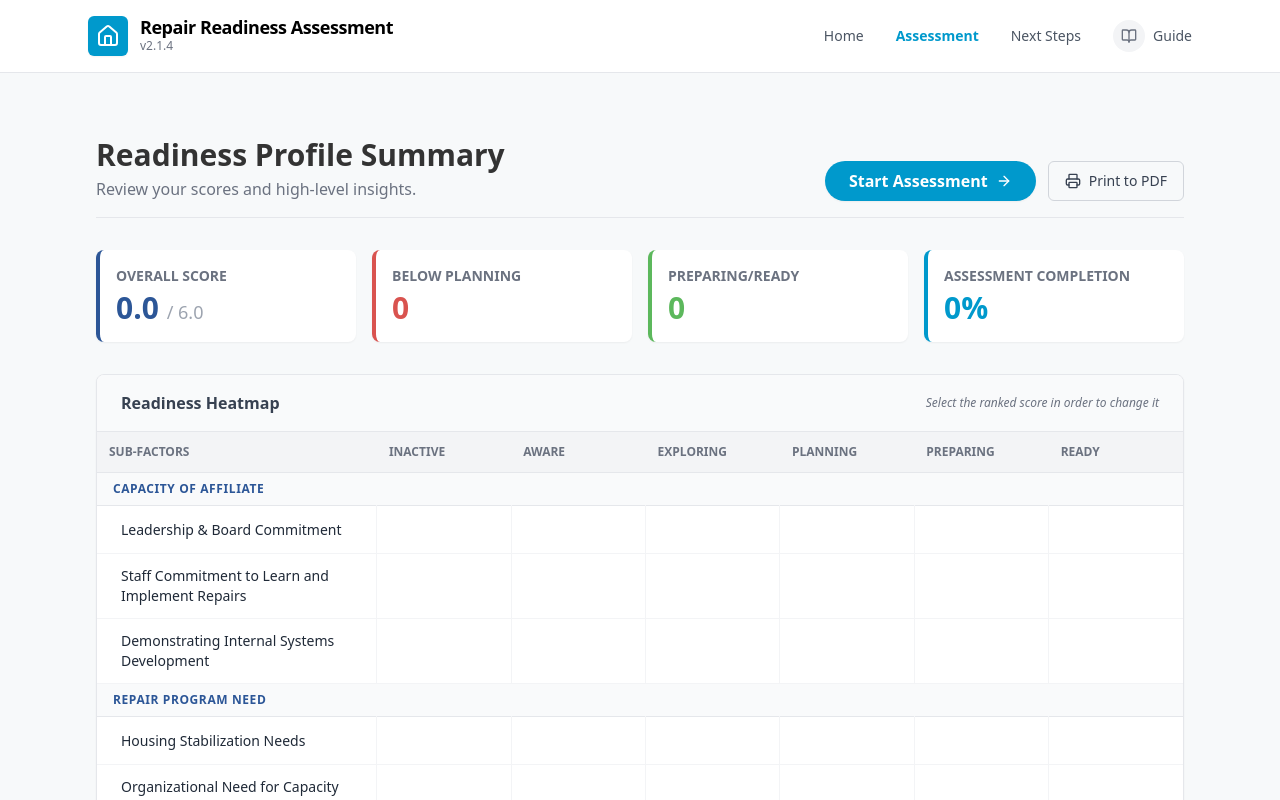
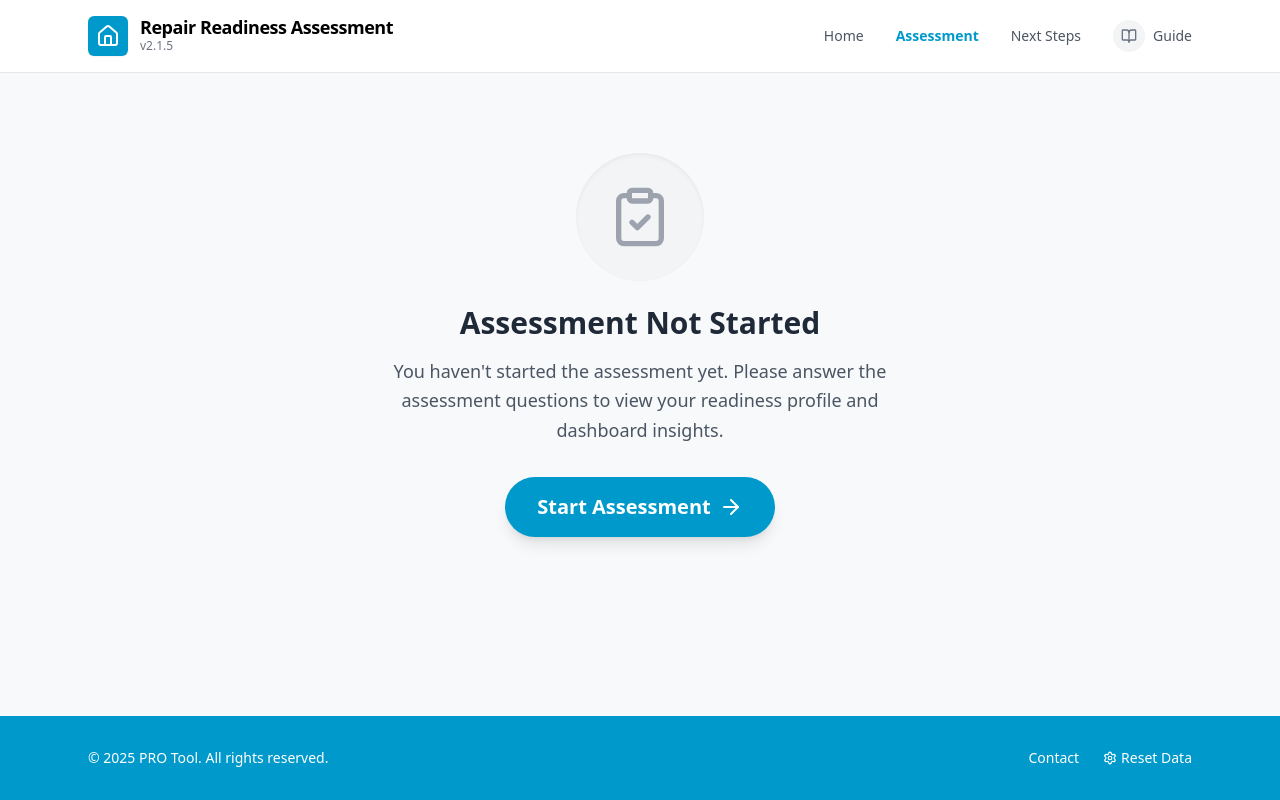
Before and after one commit to jerryzuniga/readiness-app, a React (Vite) app: page / in a window 1280 px wide. Both pictures are taken after a click on the button "Assessment". Shown: the top 800 px of the page. Built offline with nearby package versions, Linux system fonts and the light colour scheme.

Commit message:
Update ReadinessApp.tsx

```diff
--- a/src/ReadinessApp.tsx
+++ b/src/ReadinessApp.tsx
@@ -405,6 +405,7 @@ export default function HomeRepairAssessment() {
   });
 
   const [isMenuOpen, setIsMenuOpen] = useState(false); // State for mobile menu
+  const hasStarted = Object.keys(answers).length > 0;
 
   // Step 3: Create the Auto-Save Effect
   useEffect(() => {
@@ -560,7 +561,7 @@ export default function HomeRepairAssessment() {
             </div>
             <div className="flex flex-col">
               <span className="font-bold text-black text-lg tracking-tight leading-none">Repair Readiness Assessment</span>
-              <span className="text-xs text-gray-500 font-medium mt-0.5">v2.1.4</span>
+              <span className="text-xs text-gray-500 font-medium mt-0.5">v2.1.5</span>
             </div>
           </div>
 
@@ -892,6 +893,23 @@ export default function HomeRepairAssessment() {
 
         {/* --- VIEW: DASHBOARD --- */}
         {view === 'dashboard' && (
+          !hasStarted ? (
+            <div className="flex flex-col items-center justify-center min-h-[60vh] text-center p-8 animate-in fade-in zoom-in duration-300">
+              <div className="bg-gray-100 p-8 rounded-full mb-6 shadow-inner">
+                <ClipboardCheck size={64} className="text-gray-400" />
+              </div>
+              <h2 className="text-3xl font-bold text-gray-800 mb-4">Assessment Not Started</h2>
+              <p className="text-gray-600 text-lg max-w-lg mb-8 leading-relaxed">
+                You haven't started the assessment yet. Please answer the assessment questions to view your readiness profile and dashboard insights.
+              </p>
+              <button
+                onClick={handleStart}
+                className="bg-[#0099CC] hover:bg-[#007399] text-white px-8 py-4 rounded-full text-xl font-bold transition-all shadow-lg hover:shadow-xl flex items-center gap-2 transform hover:-translate-y-1"
+              >
+                Start Assessment <ArrowRight size={24} />
+              </button>
+            </div>
+          ) : (
             <div className="flex flex-col gap-8 mt-8">
               {/* Header */}
               <div className="flex justify-between items-end border-b border-gray-200 pb-4">
@@ -1033,10 +1051,28 @@ export default function HomeRepairAssessment() {
                 </button>
               </div>
             </div>
+          )
         )}
 
         {/* --- VIEW: PLAN --- */}
         {view === 'plan' && (
+          !hasStarted ? (
+             <div className="flex flex-col items-center justify-center min-h-[60vh] text-center p-8 animate-in fade-in zoom-in duration-300">
+              <div className="bg-gray-100 p-8 rounded-full mb-6 shadow-inner">
+                <FileText size={64} className="text-gray-400" />
+              </div>
+              <h2 className="text-3xl font-bold text-gray-800 mb-4">Next Steps Plan Unavailable</h2>
+              <p className="text-gray-600 text-lg max-w-lg mb-8 leading-relaxed">
+                Your personalized roadmap is generated based on your assessment scores. Please complete the assessment to unlock your custom plan.
+              </p>
+              <button
+                onClick={handleStart}
+                className="bg-[#0099CC] hover:bg-[#007399] text-white px-8 py-4 rounded-full text-xl font-bold transition-all shadow-lg hover:shadow-xl flex items-center gap-2 transform hover:-translate-y-1"
+              >
+                Start Assessment <ArrowRight size={24} />
+              </button>
+            </div>
+          ) : (
             <div className="mt-8">
               {/* --- NEW OVERVIEW SECTION --- */}
               {/* Header */}
@@ -1271,6 +1307,7 @@ export default function HomeRepairAssessment() {
               </div>
 
             </div>
+          )
         )}
       </main>
 
```
Lines whose indentation alone changed are shown as unchanged.
